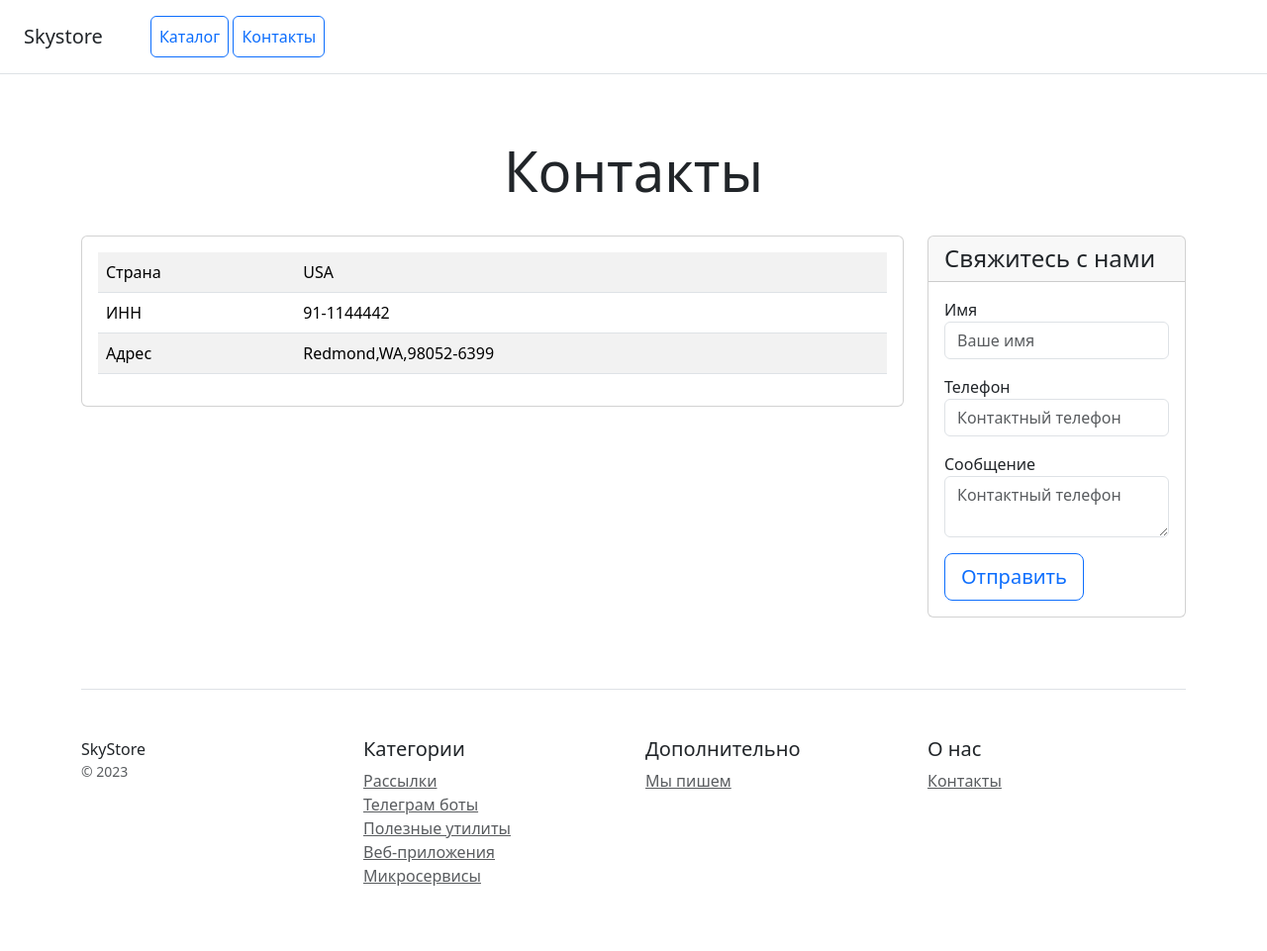
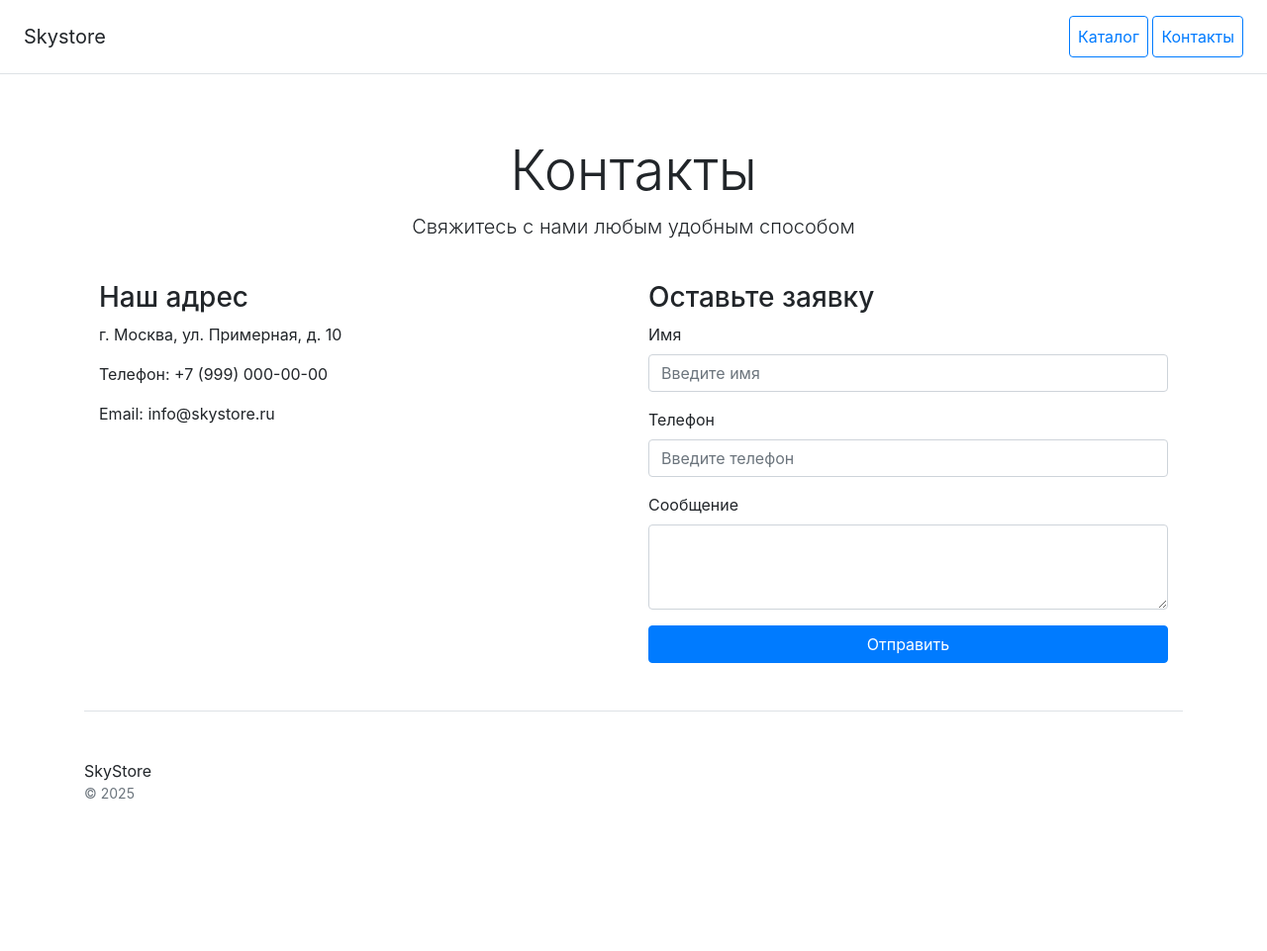
Before and after one commit to Alekseyfilippov93/Home_Work_22, a Django app: page /contacts/ in a window 1280 px wide. Shown: the whole page at 99% size. After the commit the page ends 807 px from the top, so only its background shows below. Run offline with Django 5.2, Linux system fonts and the light colour scheme.

Commit message:
Работа с шаблонами

```diff
--- /dev/null
+++ b/catalog/templates/base.html
@@ -0,0 +1,27 @@
+<!doctype html>
+<html lang="ru">
+<head>
+    <meta charset="utf-8">
+    <meta name="viewport" content="width=device-width, initial-scale=1">
+    <title>Skystore</title>
+    <link rel="stylesheet" href="https://cdn.jsdelivr.net/npm/bootstrap@4.6.2/dist/css/bootstrap.min.css">
+</head>
+<body>
+
+{% include 'includes/inc_main_menu.html' %}
+
+<div class="container">
+    {% block content %}
+    {% endblock %}
+
+    <footer class="pt-4 my-md-5 pt-md-5 border-top">
+        <div class="row">
+            <div class="col-12 col-md">
+                SkyStore
+                <small class="d-block mb-3 text-muted">&copy; 2025</small>
+            </div>
+            </div>
+    </footer>
+</div>
+</body>
+</html>
--- a/catalog/templates/contacts.html
+++ b/catalog/templates/contacts.html
@@ -1,112 +1,39 @@
-<!doctype html>
-<html lang="en">
-<head>
-    <meta charset="utf-8">
-    <meta name="viewport" content="width=device-width, initial-scale=1">
-    <title>Skystore</title>
-    <link href="https://cdn.jsdelivr.net/npm/bootstrap@5.3.3/dist/css/bootstrap.min.css"
-          rel="stylesheet"
-          integrity="sha384-QWTKZyjpPEjISv5WaRU9OFeRpok6YctnYmDr5pNlyT2bRjXh0JMhjY6hW+ALEwIH"
-          crossorigin="anonymous">
+{% extends 'base.html' %}
 
-</head>
-<body>
-<div class="d-flex flex-column flex-md-row align-items-center p-3 px-md-4 mb-3 bg-white border-bottom box-shadow">
-    <h5 class="my-0 mr-md-auto font-weight-normal">Skystore</h5>
-    <nav class="ms-5">
-        <a class="p-2 btn btn-outline-primary" href="/">Каталог</a>
-        <a class="p-2 btn btn-outline-primary" href="/contacts/">Контакты</a>
-    </nav>
-</div>
-
+{% block content %}
 <div class="pricing-header px-3 py-3 pt-md-5 pb-md-4 mx-auto text-center">
     <h1 class="display-4">Контакты</h1>
+    <p class="lead">Свяжитесь с нами любым удобным способом</p>
 </div>
 
 <div class="container">
-    <div class="row text-start">
-        <div class="col-lg-9 col-md-6 col-sm-12">
-            <div class="card mb-4 box-shadow">
-                <div class="card-body">
-                    <table class="table table-striped">
-                        <tr>
-                            <td class="w-25">Страна</td>
-                            <td>USA</td>
-                        </tr>
-                        <tr>
-                            <td class="w-25">ИНН</td>
-                            <td>91-1144442</td>
-                        </tr>
-                        <tr>
-                            <td class="w-25">Адрес</td>
-                            <td>Redmond,WA,98052-6399</td>
-                        </tr>
-                    </table>
+    <div class="row">
+        <div class="col-md-6">
+            <h3>Наш адрес</h3>
+            <p>г. Москва, ул. Примерная, д. 10</p>
+            <p>Телефон: +7 (999) 000-00-00</p>
+            <p>Email: info@skystore.ru</p>
+        </div>
+
+        <div class="col-md-6">
+            <h3>Оставьте заявку</h3>
+            <form method="post">
+                {% csrf_token %}
+                <div class="form-group">
+                    <label for="name">Имя</label>
+                    <input type="text" name="name" class="form-control" id="name" placeholder="Введите имя">
                 </div>
-            </div>
-        </div>
-        <div class="col-lg-3 col-md-6 col-sm-12">
-            <div class="card mb-4 box-shadow">
-                <div class="card-header">
-                    <h4 class="my-0 font-weight-normal">Свяжитесь с нами</h4>
+                <div class="form-group">
+                    <label for="phone">Телефон</label>
+                    <input type="text" name="phone" class="form-control" id="phone" placeholder="Введите телефон">
                 </div>
-                <div class="card-body">
-                    <form method="post" action="" class="form-floating">
-                        {% csrf_token %}
-                        <div class="mb-3">
-                            <label for="name">Имя</label>
-                            <input type="text" name="name" class="form-control" id="name" placeholder="Ваше имя" required>
-                        </div>
-                        <div class="mb-3">
-                            <label for="phone">Телефон</label>
-                            <input type="text" name="phone" class="form-control" id="phone" placeholder="Контактный телефон" required>
-                        </div>
-                        <div class="mb-3">
-                            <label for="message">Сообщение</label>
-                            <textarea type="text" name="message" class="form-control" id="message" placeholder="Контактный телефон" required></textarea>
-                        </div>
-                        <button type="submit" class="btn btn-lg btn-block btn-outline-primary">Отправить</button>
-                    </form>
+                <div class="form-group">
+                    <label for="message">Сообщение</label>
+                    <textarea name="message" class="form-control" id="message" rows="3"></textarea>
                 </div>
-            </div>
+                <button type="submit" class="btn btn-primary btn-block">Отправить</button>
+            </form>
         </div>
     </div>
-
-    <footer class="pt-4 my-md-5 pt-md-5 border-top">
-        <div class="row">
-            <div class="col-12 col-md">
-                SkyStore
-                <small class="d-block mb-3 text-muted">&copy; 2023</small>
-            </div>
-            <div class="col-6 col-md">
-                <h5>Категории</h5>
-                <ul class="list-unstyled text-small">
-                    <li><a class="text-muted" href="#">Рассылки</a></li>
-                    <li><a class="text-muted" href="#">Телеграм боты</a></li>
-                    <li><a class="text-muted" href="#">Полезные утилиты</a></li>
-                    <li><a class="text-muted" href="#">Веб-приложения</a></li>
-                    <li><a class="text-muted" href="#">Микросервисы</a></li>
-                </ul>
-            </div>
-            <div class="col-6 col-md">
-                <h5>Дополнительно</h5>
-                <ul class="list-unstyled text-small">
-                    <li><a class="text-muted" href="#">Мы пишем</a></li>
-                </ul>
-            </div>
-            <div class="col-6 col-md">
-                <h5>О нас</h5>
-                <ul class="list-unstyled text-small">
-                    <li><a class="text-muted" href="/contacts/">Контакты</a></li>
-                </ul>
-            </div>
-        </div>
-    </footer>
 </div>
-
-<script src="https://cdn.jsdelivr.net/npm/bootstrap@5.3.3/dist/js/bootstrap.bundle.min.js"
-        integrity="sha384-YvpcrYf0tY3lHB60NNkmXc5s9fDVZLESaAA55NDzOxhy9GkcIdslK1eN7N6jIeHz"
-        crossorigin="anonymous"></script>
-
-</body>
-</html>
+{% endblock %}
--- /dev/null
+++ b/catalog/templates/includes/inc_main_menu.html
@@ -0,0 +1,7 @@
+<div class="d-flex flex-column flex-md-row align-items-center p-3 px-md-4 mb-3 bg-white border-bottom box-shadow">
+    <h5 class="my-0 mr-md-auto font-weight-normal">Skystore</h5>
+    <nav class="ms-5">
+        <a class="p-2 btn btn-outline-primary" href="{% url 'catalog:home' %}">Каталог</a>
+        <a class="p-2 btn btn-outline-primary" href="{% url 'catalog:contacts' %}">Контакты</a>
+    </nav>
+</div>
--- a/catalog/urls.py
+++ b/catalog/urls.py
@@ -1,5 +1,12 @@
 from django.urls import path
-from catalog.views import home, contacts  # Импортируем наши функции-контроллеры
+from catalog.apps import CatalogConfig
+from catalog.views import (
+    home,
+    contacts,
+    product_detail,
+)  # Импортируем наши функции-контроллеры
+
+app_name = CatalogConfig.name
 
 urlpatterns = [
     # path('', ...) соответствует адресу 'http://127.0.0.1:8000/'
@@ -7,5 +14,7 @@ urlpatterns = [
     path("", home, name="home"),
     # path('contacts/', ...) соответствует адресу 'http://127.0.0.1:8000/contacts/'
     path("contacts/", contacts, name="contacts"),
+    # path('product/<int:pk>/' Путь для страницы одного товара, принимающий pk
+    path("product/<int:pk>/", product_detail, name="product_detail"),
 ]
 # Все URL заканчиваются на '/' (согласно критериям задачи)
--- a/catalog/views.py
+++ b/catalog/views.py
@@ -1,4 +1,5 @@
-from django.shortcuts import render
+from django.shortcuts import render, get_object_or_404
+from catalog.models import Product
 
 
 def home(request):
@@ -6,8 +7,23 @@ def home(request):
     Контроллер для отображения главной страницы (Каталог).
     Рендерит шаблон home.html.
     """
+    products_list = Product.objects.all()
+    context = {"object_list": products_list, "title": "Главная страница"}
     # Django автоматически ищет 'home.html' в catalog/templates/
-    return render(request, "home.html")
+
+    return render(request, "home.html", context)
+
+
+def product_detail(request, pk):
+    """
+    Контроллер для отображения страницы одного товара.
+    Принимает pk (первичный ключ) товара.
+    """
+    # ORM-запрос: получаем объект по pk или выдаем 404
+    product = get_object_or_404(Product, pk=pk)
+
+    context = {"object": product, "title": product.name}
+    return render(request, "product_detail.html", context)
 
 
 def contacts(request):
```
Also changed, not shown: catalog/admin.py (+15 -4 lines), catalog/management/commands/fill_db.py (+6 -6 lines), catalog/models.py (+26 -15 lines), catalog/templates/home.html (+24 -73 lines), catalog/templates/product_detail.html (added, +25 -0 lines), README.md.
